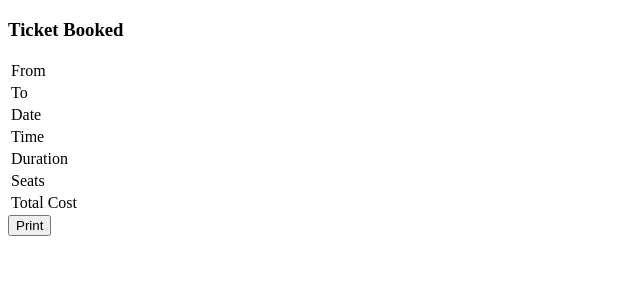
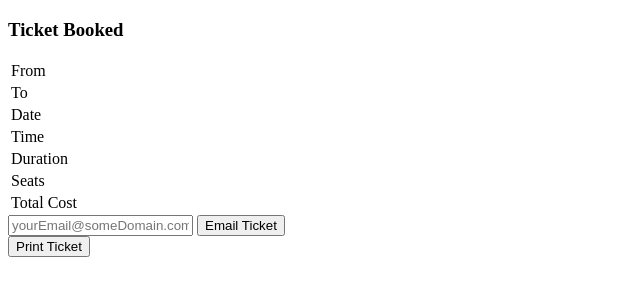
Before and after one commit to suraj-shanbhag/TWMobile, a Flask app: template templates/ticket.html in a window 1280 px wide. Shown: the top 300 px of the page, without its empty margins (0-640 px from the left). Run offline with Flask 2, Linux system fonts and the light colour scheme; the template is opened without the code that fills it, so the values that code supplies are empty; some libraries are stand-ins or nearby versions.

Commit message:
Provide user with mail option to mail their booked ticket

```diff
--- a/static/js/print.js
+++ b/static/js/print.js
@@ -1,8 +1,16 @@
 function printDiv(divName) {
-     var printContents = document.getElementById(divName).innerHTML;
-     var originalContents = document.body.innerHTML;
+    var printContents = document.getElementById(divName).innerHTML;
+    var originalContents = document.body.innerHTML;
+    document.body.innerHTML = printContents;
+    window.print();
+    document.body.innerHTML = originalContents;
+}
 
-     document.body.innerHTML = printContents;
-     window.print();
-     document.body.innerHTML = originalContents;
+function mail(divName){
+    var printContents = document.getElementById(divName);
+    var originalContents = document.body.innerHTML;
+    var email = document.getElementsByTagName('input')['email'].value;
+    document.body.innerHTML = printContents;
+    window.location.href="mailto:" + email + "?subject="+document.title+"&body="+printContents.innerText;
+    document.body.innerHTML = originalContents;
 }
--- a/templates/ticket.html
+++ b/templates/ticket.html
@@ -19,7 +19,10 @@
                 <tr><td>Total Cost</td><td>{{ booking.total }}</td>
             </table>
         </div>
-        <input type="button" onclick="window.print()" value="Print" />
+        <form onsubmit="mail('ticket')">
+            <input type="email" name="email" required placeholder="yourEmail@someDomain.com">
+            <input type="submit" value="Email Ticket" />
+        </form><input type="button" onclick="printDiv('ticket')" value="Print Ticket" />
         <script type="text/javascript" src="{{ url_for('static', filename='js/print.js') }}"></script>
     </body>
 </html>
```
